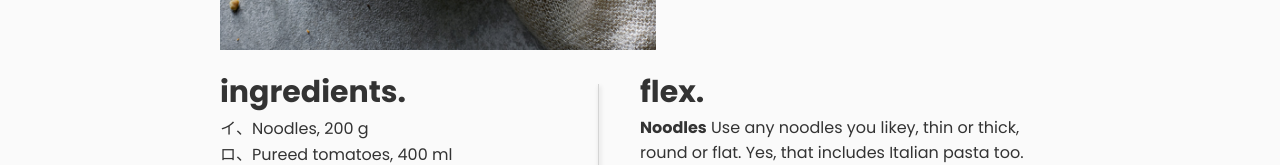
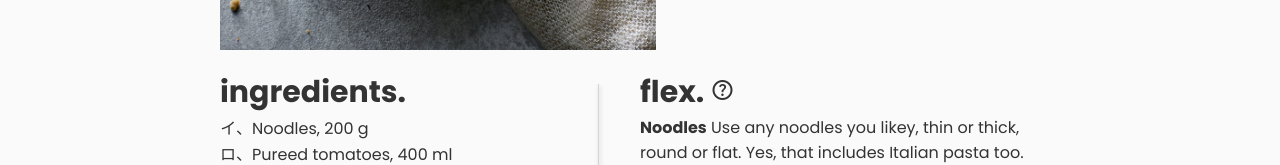
Before and after one commit to FredrikRidderfalk/let-me-feed-you, an Angular app: page /recipe in a window 1280 px wide. Shown: the part 619-784 px from the top of the page. Built offline with nearby package versions, Linux system fonts and the light colour scheme.

Commit message:
add help icon for flex

```diff
--- a/src/app/components/recipe/recipe.component.html
+++ b/src/app/components/recipe/recipe.component.html
@@ -31,7 +31,9 @@
     </div>
 
     <div class="container__flex">
-      <h2 class="flex__title">flex.</h2>
+      <h2 class="flex__title">
+        flex. <span class="material-symbols-outlined">help</span>
+      </h2>
       <ul class="flex-list">
         <li *ngFor="let flexItem of CrackNoodles.flex" class="flex-item">
           <strong>{{ flexItem.ingredient }}</strong>
```
